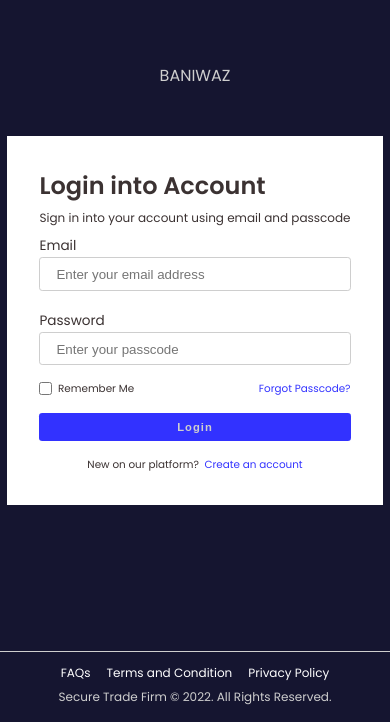
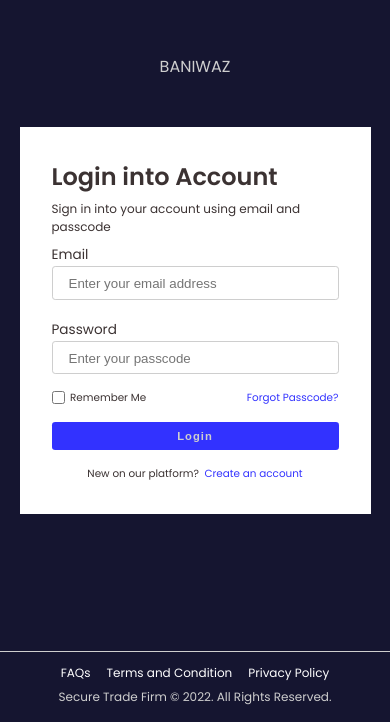
Before and after one commit to Elozino/trade-firm, a React (Vite) app: page /signin in a window 390 px wide. Shown: the part 122-844 px from the top of the page. Built offline with nearby package versions, Linux system fonts and the light colour scheme.

Commit message:
nav responsiveness

```diff
--- a/src/Pages/Auth/Auth.css
+++ b/src/Pages/Auth/Auth.css
@@ -23,6 +23,7 @@
   display: grid;
   gap: 0.35rem;
   margin: 1rem 0 2rem 0;
+  max-width: 500px;
 }
 
 .Auth__Wrapper h3 {
@@ -140,8 +141,12 @@ input:-webkit-autofill:active {
 }
 
 @media screen and (max-width: 720px) {
+  .Auth__Wrapper {
+    width: 90%;
+  }
+
   .Auth__footer-wrapper {
     flex-direction: column;
-    gap: .4rem;
+    gap: 0.4rem;
   }
 }
--- a/src/Pages/Dashboard/Dashboard.css
+++ b/src/Pages/Dashboard/Dashboard.css
@@ -1,5 +1,5 @@
 .Dashboard {
-  /* height: calc(100vh - 140px); */
+  min-height: calc(100vh - 95px);
   padding: 2rem;
 }
 
--- a/src/components/DashBoard/DashboardLayout/DashboardLayout.css
+++ b/src/components/DashBoard/DashboardLayout/DashboardLayout.css
@@ -55,8 +55,8 @@
   justify-content: space-between;
   padding: 0.6rem 2.5rem;
   height: 40px;
-  position: sticky;
-  bottom: 0;
+  /* position: absolute;
+  bottom: 0; */
   width: 100%;
 }
 
```
